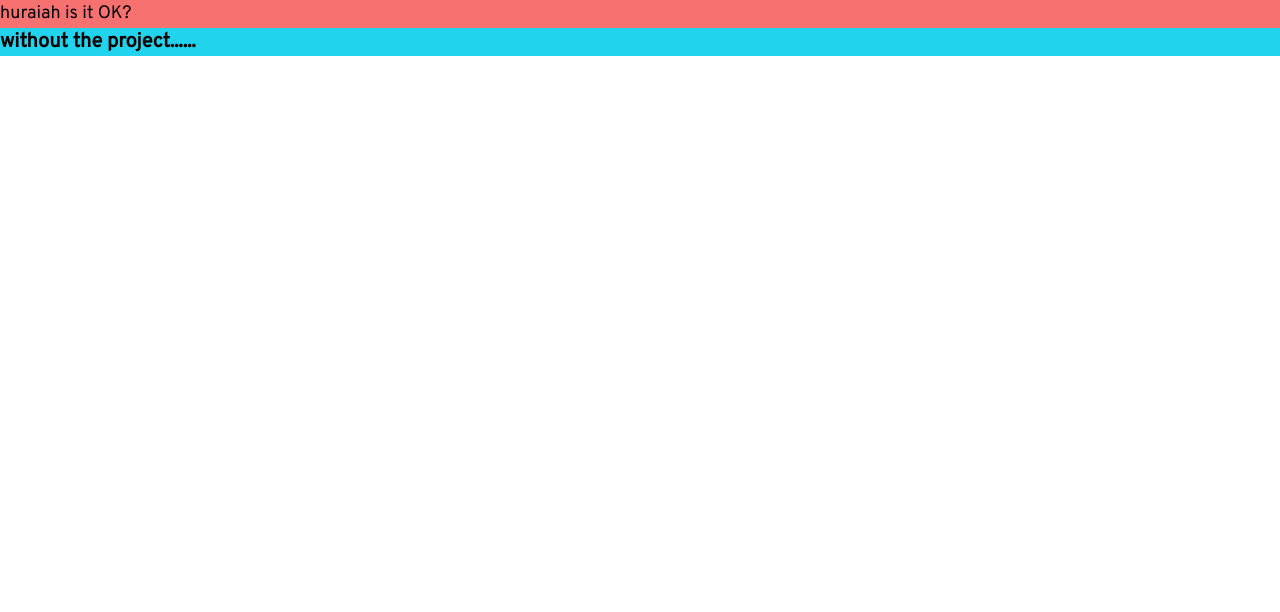
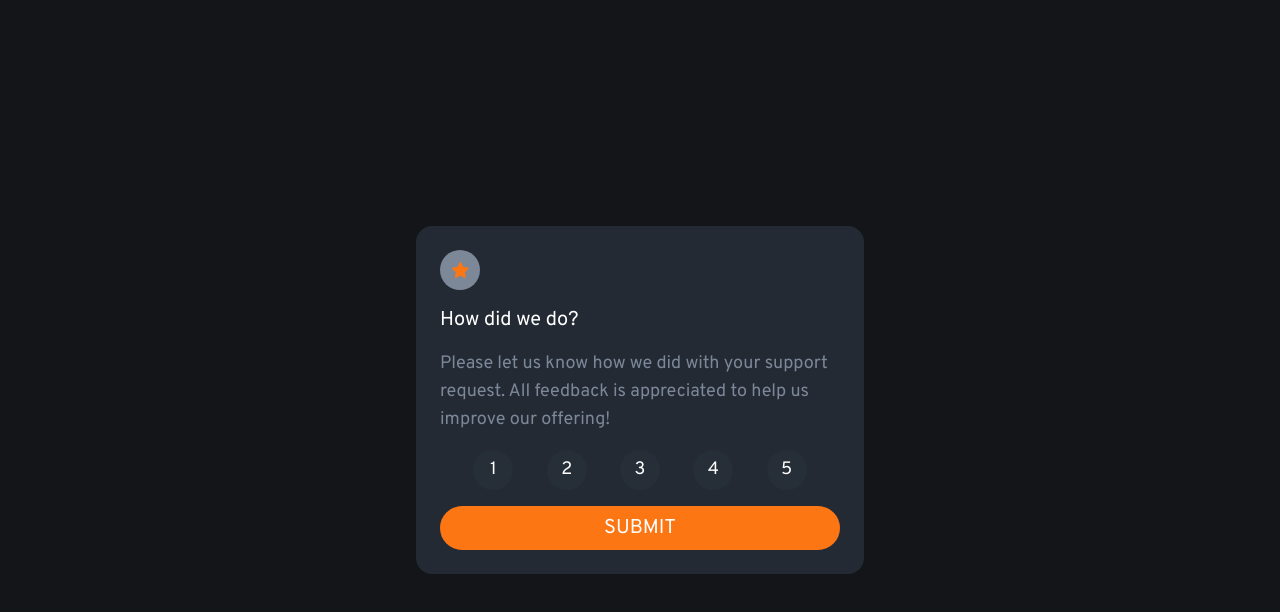
Before and after one commit to ABUHURAIAH/tailwind-Interective, a website: page index.html in a window 1280 px wide. Drawn offline with Linux system fonts and the light colour scheme.

Commit message:
completed the project

```diff
--- a/index.html
+++ b/index.html
@@ -13,11 +13,56 @@
     <title>Interactive-ratings</title>
   </head>
   <body>
-    <h1 class="text-lg bg-red-400 ">
-        huraiah is it OK?
-    </h1>
-    <h2 class="text-xl font-bold bg-cyan-400">
-        without the project......
-    </h2>
+    <section id="rating">
+      <!-- Global Container -->
+       <div class="bg-[#131518] flex items-center justify-center h-[800px]" >
+        <!-- Card Container -->
+         <div class="max-w-md rounded-2xl bg-[#232A34] h-[416] flex flex-col mx-4 space-y-4 p-6">
+          <!-- icon  -->
+           <div class="w-10 h-10 rounded-full bg-[#7C8798] flex items-center justify-center">
+            <img src="images/icon-star.svg" alt="">
+           </div>
+           <!-- heading/ question -->
+           <h1 class="text-white text-xl">
+            How did we do?
+           </h1>
+           <!-- matter -->
+           <p class="text-lg text-[#7C8798]">
+            Please let us know how we did with your support request. All feedback is appreciated to help us improve our offering!
+           </p>
+           <!-- numbers -->
+            <div class="flex items-center justify-evenly">
+              <!-- num 1 -->
+              <div class="w-10 h-10 rounded-full  bg-[#262E38] flex items-center justify-center text-white text-lg">
+                <a href="#">1</a>
+              </div>
+              <!-- num 2 -->
+              <div class="w-10 h-10 rounded-full   bg-[#262E38] flex items-center justify-center text-white text-lg">
+                <a href="#">2</a>
+              </div>
+              <!-- num 3 -->
+              <div class="w-10 h-10 rounded-full   bg-[#262E38] flex items-center justify-center text-white text-lg">
+                <a href="#">3</a>
+              </div>
+              <!-- num 4 -->
+              <div class="w-10 h-10 rounded-full   bg-[#262E38] flex items-center justify-center text-white text-lg">
+                <a href="#">4</a>
+              </div>
+              <!-- num 5 -->
+              <div class="w-10 h-10 rounded-full   bg-[#262E38] flex items-center justify-center text-white text-lg">
+                <a href="#">5</a>
+              </div>
+            </div>
+
+           <!-- button submit -->
+
+           <button class="text-center  text-white text-xl  uppercase py-2 bg-[#FC7614] rounded-full">
+            submit
+           </button>
+
+         </div>
+       </div>
+
+    </section>
   </body>
 </html>
```
Also changed, not shown: css/style.css.
